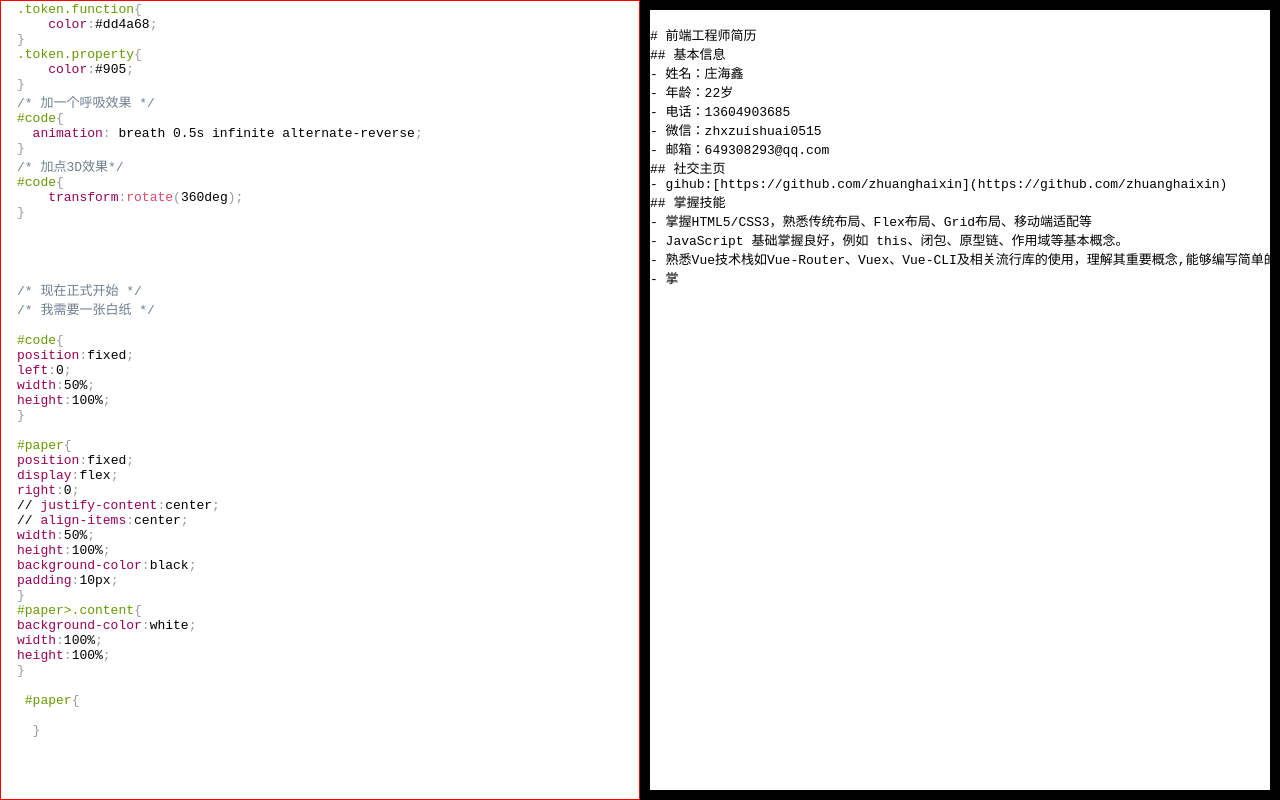
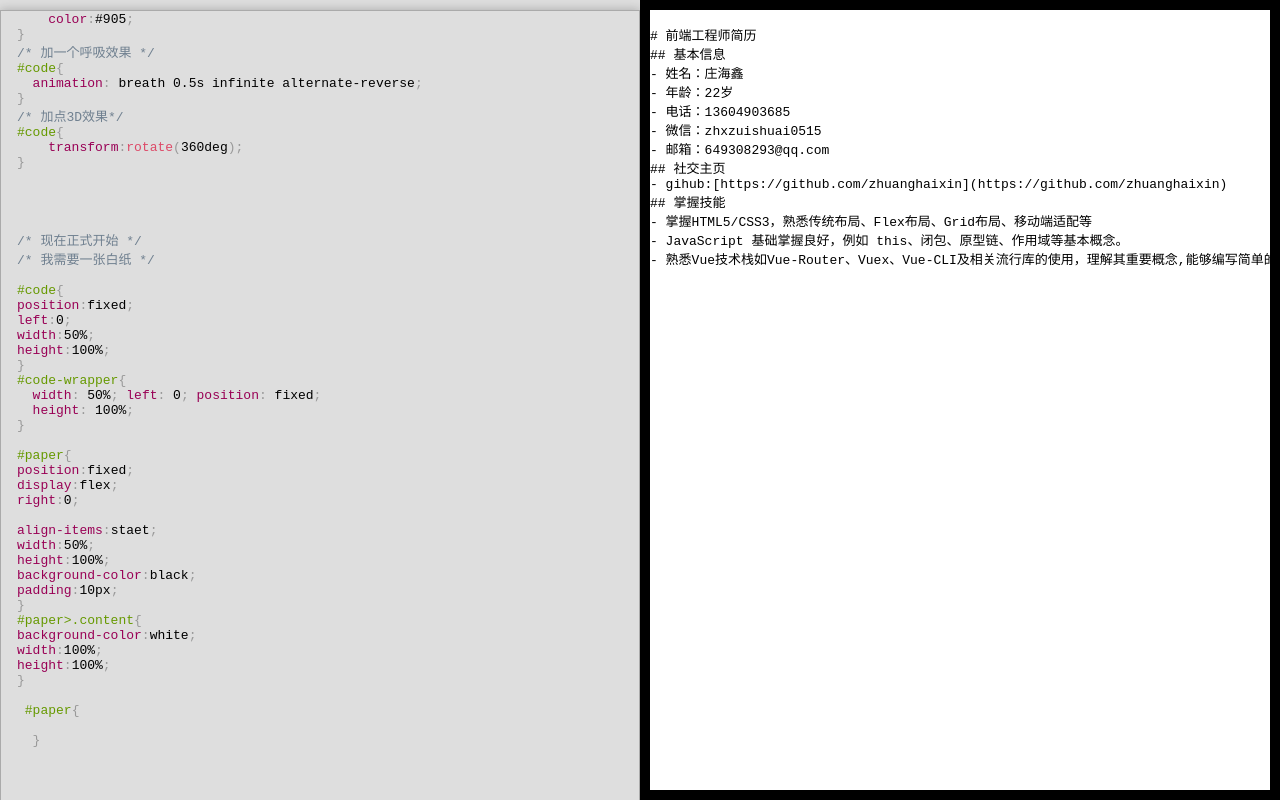
Before and after one commit to zhuanghaixin/moving-resume, a plain HTML site: page index.html in a window 1280 px wide. Drawn offline with Linux system fonts and the light colour scheme.

Commit message:
[会动的简历] 完成markdown,一些细节需要完善

```diff
--- a/css/default.css
+++ b/css/default.css
@@ -36,3 +36,17 @@
     padding: 16px;
     overflow: auto;
 }
+#code-wrapper{
+    position: relative;
+    padding: 10px;
+    height: 100vh;
+    display: flex;
+}
+@keyframes breath{
+    0%{
+        box-shadow: 0 0 10px rgba(0,0,0,1)
+    }
+    100%{
+        box-shadow: 0 0 10px rgba(0,0,0,0.2)
+    }
+}
--- a/index.html
+++ b/index.html
@@ -9,7 +9,9 @@
     <style id="styleTag"></style>
 </head>
 <body>
+<div id="code-wrapper">
     <pre id="code"></pre>
+</div>
 <script src="vendor/prism/prism.js"></script>
 <script src="vendor/marked.min.js"></script>
 <script src="js/main.js"></script>
--- a/js/main.js
+++ b/js/main.js
@@ -34,19 +34,15 @@ html{
   background:rgba(222,222,222)
   font-size:16px;
 }
-#code{
-
-}
 
 *{
 transition:all 1s;
 }
 html{
   background:rgba(222,222,222)
-  font-size:16px;
 }
 #code{
- border:1px solid red;
+ border:1px solid #aaa;
  padding:16px;
 }
 
@@ -81,13 +77,17 @@ left:0;
 width:50%;
 height:100%;
 }
+#code-wrapper{
+  width: 50%; left: 0; position: fixed;
+  height: 100%;
+}
 
 #paper{
 position:fixed;
 display:flex;
 right:0;
-// justify-content:center;
-// align-items:center;
+
+align-items:staet;
 width:50%;
 height:100%;
 background-color:black;
@@ -193,7 +193,7 @@ writeCode('',result,()=> {
                     writeCode(result + result2, result3, () => {
                         console.log('完成')
                     })
-                })
+            })
 
             })
         })
```
